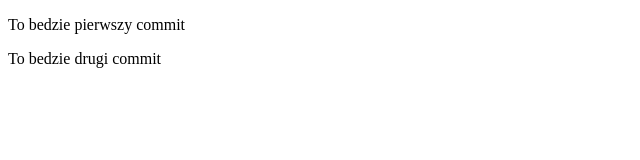
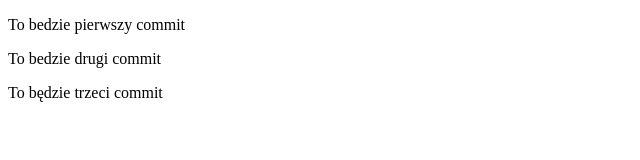
Before and after one commit to UlaBB/nauka-git-3, a plain HTML site: page index.html in a window 1280 px wide. Shown: the whole page, without its empty margins (0-640 px from the left). Drawn offline with Linux system fonts and the light colour scheme.

Commit message:
Third commit

```diff
--- a/index.html
+++ b/index.html
@@ -11,6 +11,7 @@
     <div>
         <p>To bedzie pierwszy commit</p>
         <p>To bedzie drugi commit</p>
+        <p>To będzie trzeci commit</p>
     </div>
 </body>
 
```
